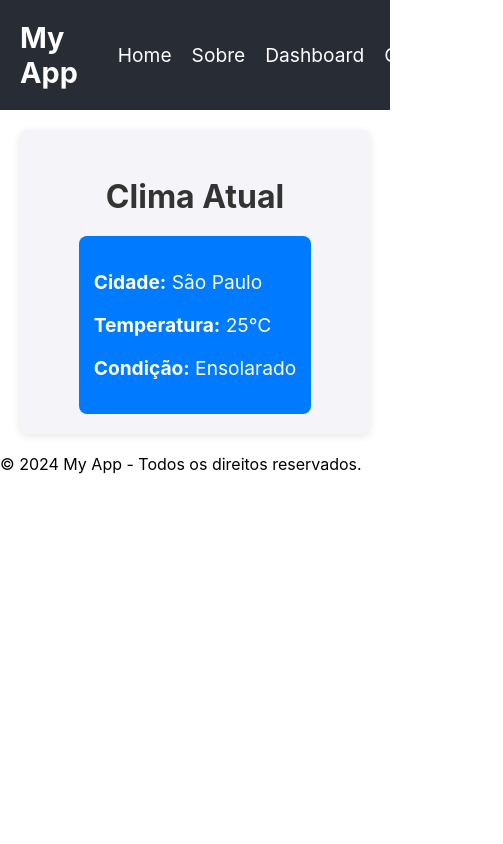
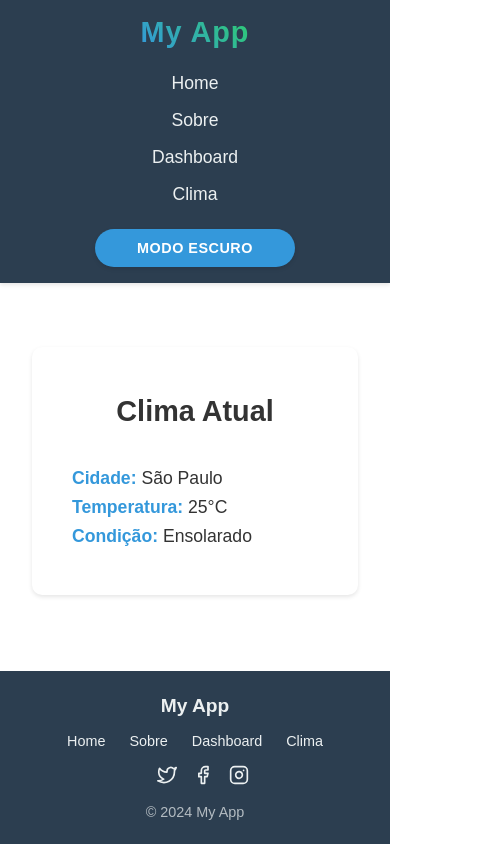
Before and after one commit to LuisT-ls/fullstack-study, a React (Create React App) app in the folder frontend/: page /weather in a window 390 px wide. Shown: the whole page, 503 px wide, since content can reach past the window. Built offline with nearby package versions, Linux system fonts and the light colour scheme.

Commit message:
Refactor frontend styles and components

```diff
--- a/frontend/src/App.css
+++ /dev/null
@@ -1,44 +0,0 @@
-* {
-  margin: 0;
-  padding: 0;
-  box-sizing: border-box;
-}
-
-body {
-  font-family: 'Arial', sans-serif;
-  background-color: #f4f4f9;
-  color: #333;
-}
-
-h1,
-h2,
-h3 {
-  margin-bottom: 1rem;
-}
-
-p {
-  margin-bottom: 0.5rem;
-}
-
-ul.nav-links {
-  list-style: none;
-  display: flex;
-  gap: 20px;
-}
-
-ul.nav-links li a {
-  text-decoration: none;
-  color: #007bff;
-  font-weight: bold;
-}
-
-ul.nav-links li a:hover {
-  color: #0056b3;
-}
-
-footer {
-  text-align: center;
-  padding: 10px;
-  background-color: #282c34;
-  color: white;
-}
--- a/frontend/src/App.js
+++ b/frontend/src/App.js
@@ -1,21 +1,27 @@
-import React, { useState } from 'react'
+import React, { useState, useEffect } from 'react'
 import { BrowserRouter as Router, Route, Routes, Link } from 'react-router-dom'
 import styles from './styles/Header.module.css'
+import footerStyles from './styles/Footer.module.css'
 import Home from './components/Home'
 import About from './components/About'
 import Dashboard from './components/Dashboard'
 import Weather from './components/Weather'
+import './globals.css'
 
 function App() {
-  const [darkMode, setDarkMode] = useState(false)
+  const [theme, setTheme] = useState('light')
+
+  useEffect(() => {
+    document.body.setAttribute('data-theme', theme)
+  }, [theme])
 
   const toggleTheme = () => {
-    setDarkMode(!darkMode)
+    setTheme(prevTheme => (prevTheme === 'light' ? 'dark' : 'light'))
   }
 
   return (
-    <div className={`App ${darkMode ? 'dark' : 'light'}`}>
-      <Router>
+    <Router>
+      <div className={`App ${styles.app}`} data-theme={theme}>
         <header className={styles.header}>
           <div className={styles.logo}>My App</div>
           <nav>
@@ -35,24 +41,107 @@ function App() {
             </ul>
           </nav>
           <button className={styles.themeToggle} onClick={toggleTheme}>
-            {darkMode ? 'Modo Claro' : 'Modo Escuro'}
+            {theme === 'light' ? 'Modo Escuro' : 'Modo Claro'}
           </button>
         </header>
 
         <main className="content">
           <Routes>
-            <Route path="/" element={<Home weather={null} />} />
+            <Route path="/" element={<Home />} />
             <Route path="/about" element={<About />} />
             <Route path="/dashboard" element={<Dashboard />} />
             <Route path="/weather" element={<Weather />} />
           </Routes>
         </main>
 
-        <footer className="footer">
-          <p>© 2024 My App - Todos os direitos reservados.</p>
+        <footer className={footerStyles.footer}>
+          <div className={footerStyles.footerContent}>
+            <div className={footerStyles.footerLeft}>
+              <div className={footerStyles.footerLogo}>My App</div>
+              <ul className={footerStyles.footerLinks}>
+                <li>
+                  <Link to="/">Home</Link>
+                </li>
+                <li>
+                  <Link to="/about">Sobre</Link>
+                </li>
+                <li>
+                  <Link to="/dashboard">Dashboard</Link>
+                </li>
+                <li>
+                  <Link to="/weather">Clima</Link>
+                </li>
+              </ul>
+            </div>
+            <div className={footerStyles.footerRight}>
+              <div className={footerStyles.footerSocial}>
+                <a
+                  href="https://twitter.com"
+                  target="_blank"
+                  rel="noopener noreferrer"
+                >
+                  <svg
+                    xmlns="http://www.w3.org/2000/svg"
+                    viewBox="0 0 24 24"
+                    fill="none"
+                    stroke="currentColor"
+                    strokeWidth="2"
+                    strokeLinecap="round"
+                    strokeLinejoin="round"
+                  >
+                    <path d="M23 3a10.9 10.9 0 0 1-3.14 1.53 4.48 4.48 0 0 0-7.86 3v1A10.66 10.66 0 0 1 3 4s-4 9 5 13a11.64 11.64 0 0 1-7 2c9 5 20 0 20-11.5a4.5 4.5 0 0 0-.08-.83A7.72 7.72 0 0 0 23 3z"></path>
+                  </svg>
+                </a>
+                <a
+                  href="https://facebook.com"
+                  target="_blank"
+                  rel="noopener noreferrer"
+                >
+                  <svg
+                    xmlns="http://www.w3.org/2000/svg"
+                    viewBox="0 0 24 24"
+                    fill="none"
+                    stroke="currentColor"
+                    strokeWidth="2"
+                    strokeLinecap="round"
+                    strokeLinejoin="round"
+                  >
+                    <path d="M18 2h-3a5 5 0 0 0-5 5v3H7v4h3v8h4v-8h3l1-4h-4V7a1 1 0 0 1 1-1h3z"></path>
+                  </svg>
+                </a>
+                <a
+                  href="https://instagram.com"
+                  target="_blank"
+                  rel="noopener noreferrer"
+                >
+                  <svg
+                    xmlns="http://www.w3.org/2000/svg"
+                    viewBox="0 0 24 24"
+                    fill="none"
+                    stroke="currentColor"
+                    strokeWidth="2"
+                    strokeLinecap="round"
+                    strokeLinejoin="round"
+                  >
+                    <rect
+                      x="2"
+                      y="2"
+                      width="20"
+                      height="20"
+                      rx="5"
+                      ry="5"
+                    ></rect>
+                    <path d="M16 11.37A4 4 0 1 1 12.63 8 4 4 0 0 1 16 11.37z"></path>
+                    <line x1="17.5" y1="6.5" x2="17.51" y2="6.5"></line>
+                  </svg>
+                </a>
+              </div>
+              <div className={footerStyles.footerCopyright}>© 2024 My App</div>
+            </div>
+          </div>
         </footer>
-      </Router>
-    </div>
+      </div>
+    </Router>
   )
 }
 
--- /dev/null
+++ b/frontend/src/globals.css
@@ -0,0 +1,53 @@
+:root {
+  --bg-color: #ffffff;
+  --text-color: #333333;
+  --header-bg: #2c3e50;
+  --header-text: #ecf0f1;
+  --button-bg: #3498db;
+  --button-text: #ffffff;
+  --footer-bg: #f0f0f0;
+  --logo-gradient-start: #3498db;
+  --logo-gradient-end: #2ecc71;
+  --footer-border: rgba(255, 255, 255, 0.1);
+}
+
+[data-theme='dark'] {
+  --bg-color: #1a1a1a;
+  --text-color: #f0f0f0;
+  --header-bg: #1c2833;
+  --header-text: #ecf0f1;
+  --button-bg: #2980b9;
+  --button-text: #ffffff;
+  --footer-bg: #2c2c2c;
+  --logo-gradient-start: #3498db;
+  --logo-gradient-end: #2ecc71;
+  --footer-border: rgba(255, 255, 255, 0.1);
+}
+
+body {
+  margin: 0;
+  padding: 0;
+  font-family: Arial, sans-serif;
+  background-color: var(--bg-color);
+  color: var(--text-color);
+  transition: background-color 0.3s ease, color 0.3s ease;
+}
+
+.App {
+  min-height: 100vh;
+  display: flex;
+  flex-direction: column;
+}
+
+.content {
+  flex: 1;
+  padding: 2rem;
+}
+
+.footer {
+  text-align: center;
+  padding: 1rem;
+  background-color: var(--footer-bg);
+  color: var(--text-color);
+  transition: background-color 0.3s ease, color 0.3s ease;
+}
--- /dev/null
+++ b/frontend/src/styles/Footer.module.css
@@ -0,0 +1,110 @@
+.footer {
+  background-color: var(--header-bg);
+  color: var(--header-text);
+  padding: 1.5rem 0;
+  font-family: Arial, sans-serif;
+  font-size: 0.9rem;
+}
+
+.footerContent {
+  max-width: 1200px;
+  margin: 0 auto;
+  display: flex;
+  justify-content: space-between;
+  align-items: center;
+  padding: 0 2rem;
+}
+
+.footerLeft {
+  display: flex;
+  align-items: center;
+}
+
+.footerLogo {
+  font-size: 1.2rem;
+  font-weight: bold;
+  margin-right: 2rem;
+}
+
+.footerLinks {
+  display: flex;
+  list-style-type: none;
+  padding: 0;
+  margin: 0;
+}
+
+.footerLinks li {
+  margin-right: 1.5rem;
+}
+
+.footerLinks a {
+  color: var(--header-text);
+  text-decoration: none;
+  transition: color 0.3s ease;
+}
+
+.footerLinks a:hover {
+  color: var(--button-bg);
+}
+
+.footerRight {
+  display: flex;
+  align-items: center;
+}
+
+.footerSocial {
+  display: flex;
+  align-items: center;
+}
+
+.footerSocial a {
+  color: var(--header-text);
+  margin-left: 1rem;
+  transition: color 0.3s ease;
+}
+
+.footerSocial a:hover {
+  color: var(--button-bg);
+}
+
+.footerSocial svg {
+  width: 20px;
+  height: 20px;
+}
+
+.footerCopyright {
+  margin-left: 2rem;
+  opacity: 0.7;
+}
+
+@media (max-width: 768px) {
+  .footerContent {
+    flex-direction: column;
+    align-items: center;
+    text-align: center;
+  }
+
+  .footerLeft,
+  .footerRight {
+    flex-direction: column;
+    align-items: center;
+  }
+
+  .footerLogo {
+    margin-right: 0;
+    margin-bottom: 1rem;
+  }
+
+  .footerLinks {
+    margin-bottom: 1rem;
+  }
+
+  .footerLinks li {
+    margin: 0 0.75rem;
+  }
+
+  .footerCopyright {
+    margin-left: 0;
+    margin-top: 1rem;
+  }
+}
--- a/frontend/src/styles/Header.module.css
+++ b/frontend/src/styles/Header.module.css
@@ -1,43 +1,115 @@
 .header {
-  background-color: #282c34;
-  padding: 20px;
   display: flex;
   justify-content: space-between;
   align-items: center;
-  color: white;
+  padding: 1rem 2rem;
+  background-color: var(--header-bg);
+  color: var(--header-text);
+  box-shadow: 0 2px 4px rgba(0, 0, 0, 0.1);
 }
 
 .logo {
   font-size: 1.8rem;
   font-weight: bold;
+  letter-spacing: 1px;
+  background: linear-gradient(45deg, #3498db, #2ecc71);
+  -webkit-background-clip: text;
+  -webkit-text-fill-color: transparent;
+  transition: transform 0.3s ease;
+}
+
+.logo:hover {
+  transform: scale(1.05);
 }
 
 .navLinks {
-  list-style: none;
   display: flex;
-  gap: 20px;
+  list-style-type: none;
+  margin: 0;
+  padding: 0;
 }
 
-.navLinks li a {
-  color: white;
-  text-decoration: none;
-  font-size: 1.2rem;
-  transition: color 0.3s ease;
+.navLinks li {
+  margin-left: 2rem;
 }
 
-.navLinks li a:hover {
-  color: #61dafb;
+.navLinks a {
+  color: var(--header-text);
+  text-decoration: none;
+  font-size: 1.1rem;
+  font-weight: 500;
+  transition: all 0.3s ease;
+  padding: 0.5rem 0;
+  position: relative;
+}
+
+.navLinks a::after {
+  content: '';
+  position: absolute;
+  bottom: 0;
+  left: 0;
+  width: 0;
+  height: 2px;
+  background-color: var(--button-bg);
+  transition: width 0.3s ease;
+}
+
+.navLinks a:hover::after {
+  width: 100%;
+}
+
+.navLinks a:hover {
+  color: var(--button-bg);
 }
 
 .themeToggle {
-  background-color: transparent;
-  border: 1px solid white;
-  color: white;
-  padding: 8px 12px;
+  background-color: var(--button-bg);
+  color: var(--button-text);
+  border: none;
+  padding: 0.7rem 1.2rem;
+  border-radius: 25px;
   cursor: pointer;
-  transition: background-color 0.3s ease;
+  transition: all 0.3s ease;
+  font-size: 0.9rem;
+  font-weight: bold;
+  text-transform: uppercase;
+  letter-spacing: 0.5px;
+  box-shadow: 0 2px 4px rgba(0, 0, 0, 0.1);
 }
 
 .themeToggle:hover {
-  background-color: #61dafb;
+  transform: translateY(-2px);
+  box-shadow: 0 4px 6px rgba(0, 0, 0, 0.1);
 }
+
+.themeToggle:active {
+  transform: translateY(0);
+  box-shadow: 0 2px 4px rgba(0, 0, 0, 0.1);
+}
+
+@media (max-width: 768px) {
+  .header {
+    flex-direction: column;
+    align-items: center;
+    padding: 1rem;
+  }
+
+  .logo {
+    margin-bottom: 1rem;
+  }
+
+  .navLinks {
+    flex-direction: column;
+    align-items: center;
+    margin-bottom: 1rem;
+  }
+
+  .navLinks li {
+    margin: 0.5rem 0;
+  }
+
+  .themeToggle {
+    width: 100%;
+    max-width: 200px;
+  }
+}
--- a/frontend/src/styles/Weather.module.css
+++ b/frontend/src/styles/Weather.module.css
@@ -1,27 +1,33 @@
 .weatherContainer {
-  text-align: center;
-  padding: 20px;
-  background-color: #f4f4f9;
-  border-radius: 8px;
-  margin: 20px;
-  box-shadow: 0 2px 8px rgba(0, 0, 0, 0.1);
+  max-width: 400px;
+  margin: 2rem auto;
+  padding: 1.5rem;
+  background-color: var(--bg-color);
+  border-radius: 10px;
+  box-shadow: 0 2px 4px rgba(0, 0, 0, 0.1);
+  font-family: Arial, sans-serif;
 }
 
 .weatherTitle {
-  font-size: 2rem;
-  color: #333;
-  margin-bottom: 20px;
+  font-size: 1.8rem;
+  color: var(--text-color);
+  margin-bottom: 1rem;
+  text-align: center;
 }
 
 .weatherDetails {
-  background-color: #007bff;
-  color: white;
-  padding: 15px;
+  background-color: var(--bg-color);
   border-radius: 8px;
-  display: inline-block;
-  text-align: left;
+  padding: 1rem;
 }
 
 .weatherDetails p {
-  font-size: 1.2rem;
+  margin: 0.5rem 0;
+  font-size: 1.1rem;
+  color: var(--text-color);
 }
+
+.weatherDetails strong {
+  font-weight: bold;
+  color: var(--button-bg);
+}
```
Also changed, not shown: frontend/src/styles/About.module.css (+17 -9 lines), frontend/src/styles/Dashboard.module.css (+27 -14 lines), frontend/src/styles/Home.module.css (+20 -10 lines).
